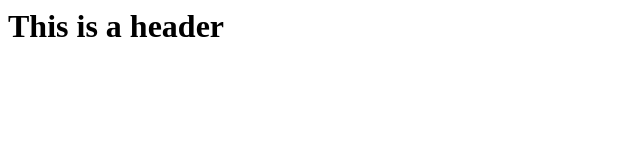
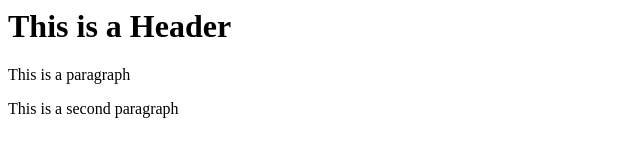
Before and after one commit to akhilgangadhar/git-test, a plain HTML site: page index.html in a window 1280 px wide. Shown: the whole page, without its empty margins (0-640 px from the left). Drawn offline with Linux system fonts and the light colour scheme.

Commit message:
third commit

```diff
--- a/index.html
+++ b/index.html
@@ -1,8 +1,8 @@
 <html>
-    <head>
-    </head>
-
+    <head></head>
     <body>
-        <h1>This is a header</h1>
+        <h1>This is a Header</h1>
+        <p>This is a paragraph</p>
+        <p>This is a second paragraph</p>
     </body>
 </html>
```
